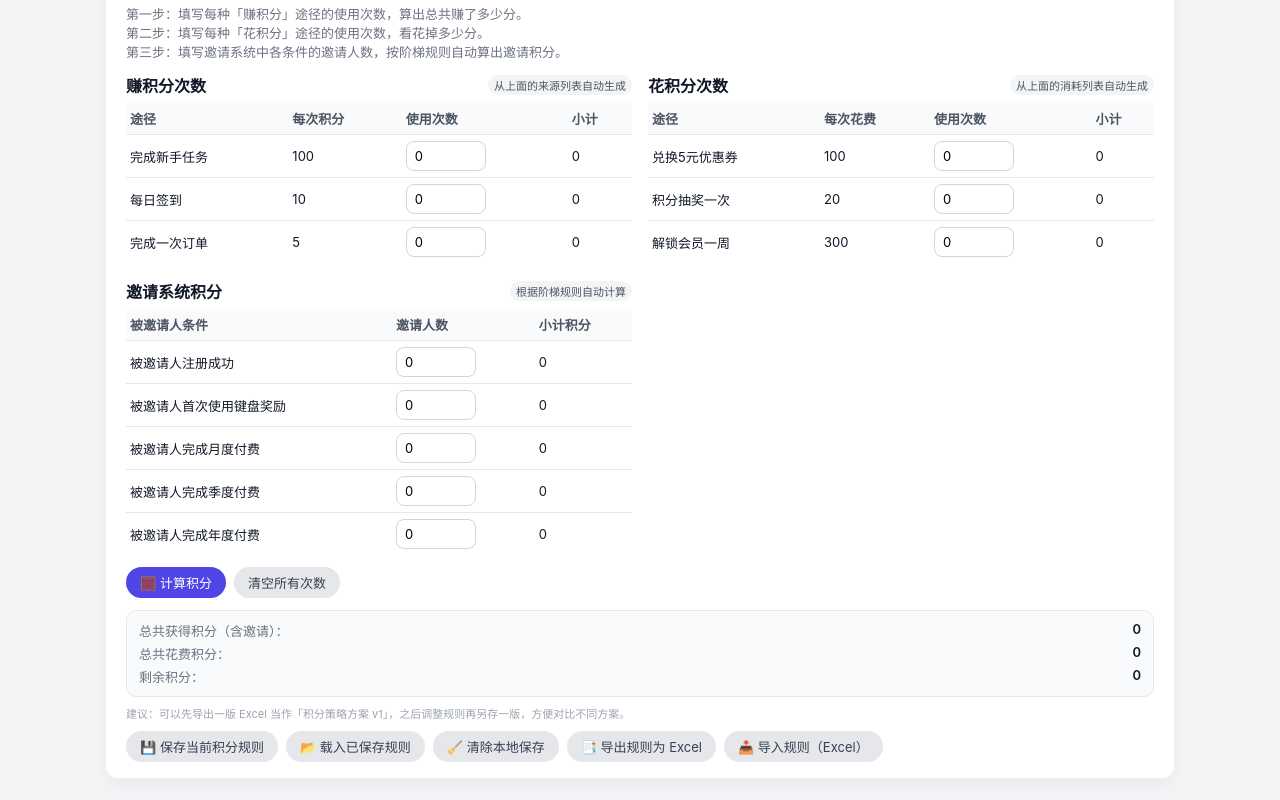
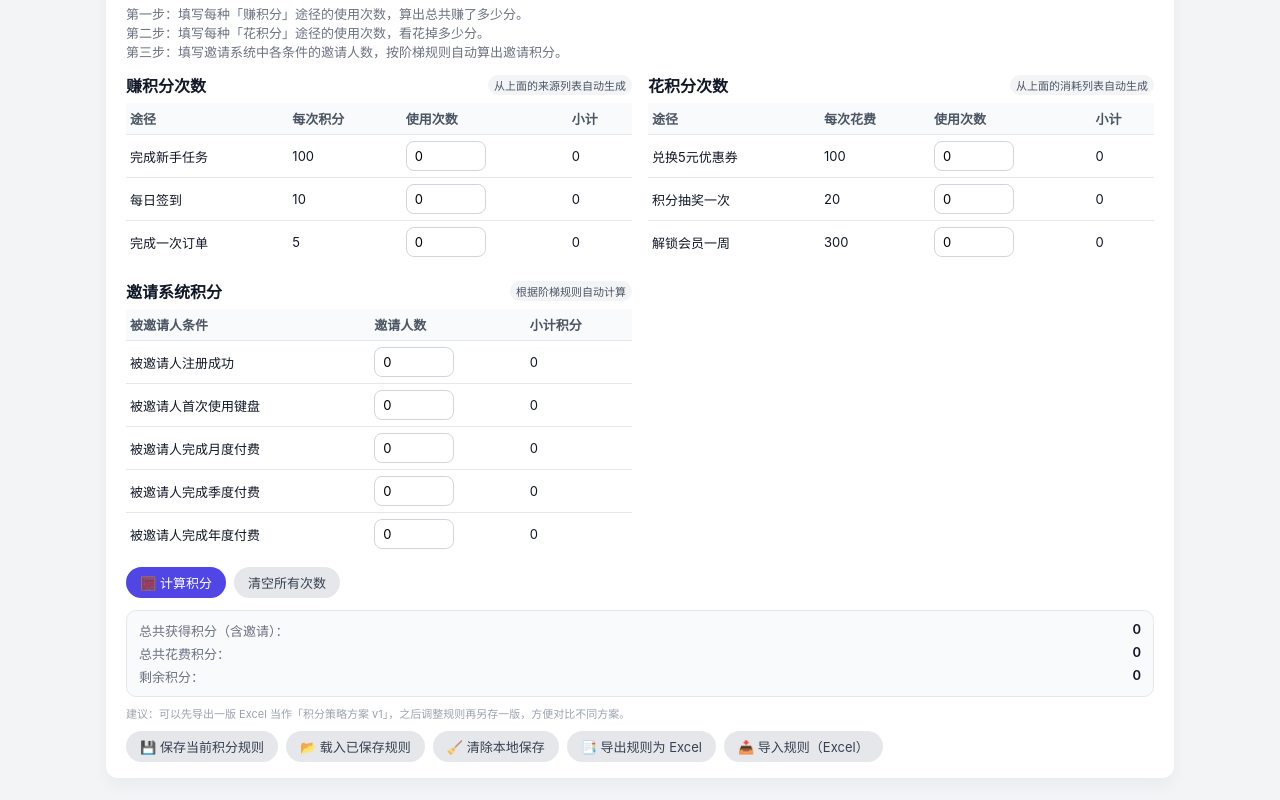
Before and after one commit to rongmiao926-hub/youyou_points, a plain HTML site: page index.html in a window 1280 px wide. Shown: the part 1116-1916 px from the top of the page. Drawn offline with Linux system fonts and the light colour scheme.

Commit message:
Add files via upload

```diff
--- a/index.html
+++ b/index.html
@@ -311,7 +311,7 @@
     <form class="inline-form" id="addInviteRuleForm">
       <select id="inviteCondition">
         <option value="被邀请人注册成功">被邀请人注册成功</option>
-        <option value="被邀请人首次使用键盘奖励">被邀请人首次使用键盘奖励</option>
+        <option value="被邀请人首次使用键盘">被邀请人首次使用键盘</option>
         <option value="被邀请人完成月度付费">被邀请人完成月度付费</option>
         <option value="被邀请人完成季度付费">被邀请人完成季度付费</option>
         <option value="被邀请人完成年度付费">被邀请人完成年度付费</option>
@@ -464,7 +464,7 @@
   // ====== 常量 ======
   const INVITE_CONDITIONS = [
     "被邀请人注册成功",
-    "被邀请人首次使用键盘奖励",
+    "被邀请人首次使用键盘",
     "被邀请人完成月度付费",
     "被邀请人完成季度付费",
     "被邀请人完成年度付费"
```
